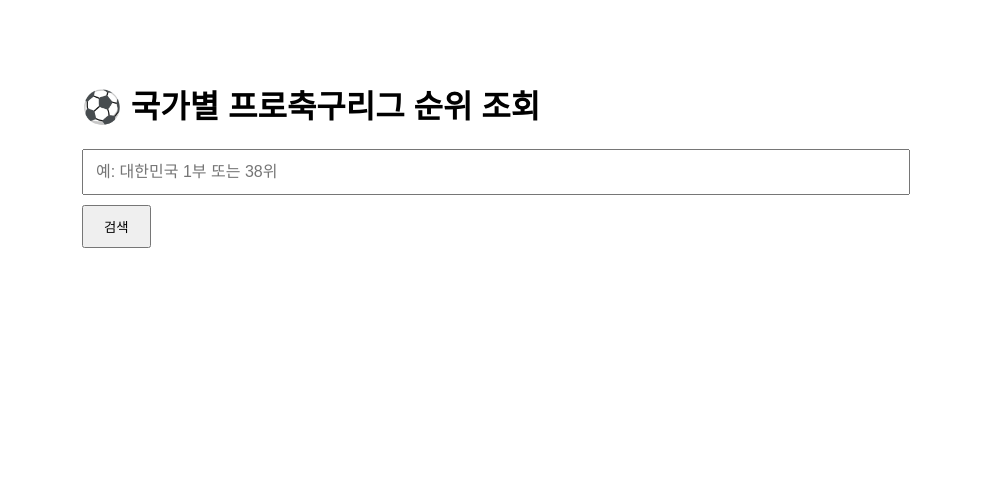
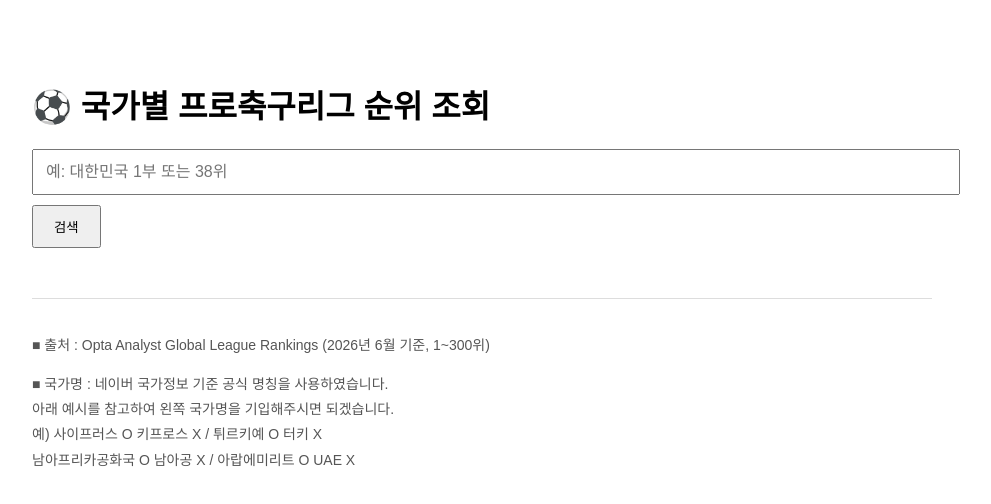
Before and after one commit to enjoytheride7777-ai/league-ranking1, a Next.js app: page / in a window 1280 px wide. Shown: the top 504 px of the page, without its empty margins (158-1149 px from the left). Built offline with nearby package versions, Linux system fonts and the light colour scheme.

Commit message:
Update index.js

```diff
--- a/pages/index.js
+++ b/pages/index.js
@@ -30,7 +30,7 @@
   return (
     <div
       style={{
-        maxWidth: 800,
+        maxWidth: 900,
         margin: "40px auto",
         padding: 20,
         fontFamily: "sans-serif",
@@ -88,6 +88,33 @@
           ))
         )}
       </div>
+
+      <div
+        style={{
+          marginTop: "50px",
+          paddingTop: "20px",
+          borderTop: "1px solid #ddd",
+          color: "#555",
+          fontSize: "14px",
+          lineHeight: "1.8",
+          whiteSpace: "pre-line",
+        }}
+      >
+        <p>
+          ■ 출처 : Opta Analyst Global League Rankings (2026년 6월 기준,
+          1~300위)
+        </p>
+
+        <p>
+          ■ 국가명 : 네이버 국가정보 기준 공식 명칭을 사용하였습니다.
+          <br />
+          아래 예시를 참고하여 왼쪽 국가명을 기입해주시면 되겠습니다.
+          <br />
+          예) 사이프러스 O 키프로스 X / 튀르키예 O 터키 X
+          <br />
+          남아프리카공화국 O 남아공 X / 아랍에미리트 O UAE X
+        </p>
+      </div>
     </div>
   );
 }
```
